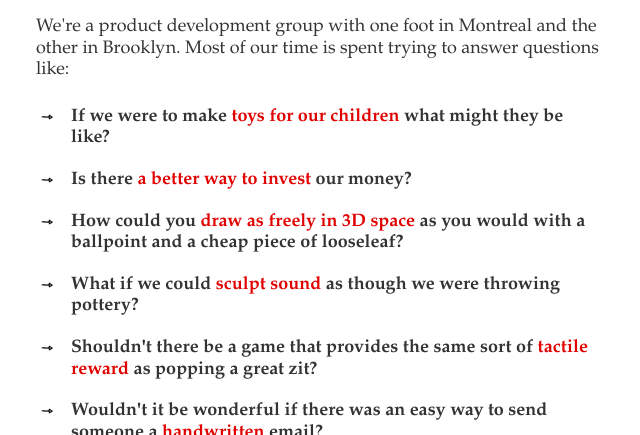
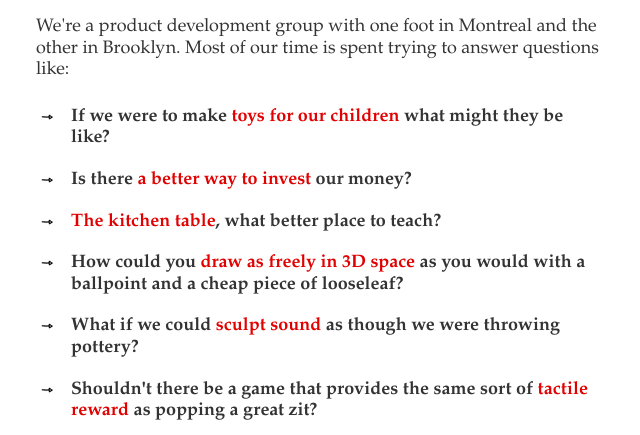
Before and after one commit to pitarupaterson/pitarupaterson_site, a plain HTML site: page index.html in a window 1280 px wide. Shown: the part 639-1074 px from the top of the page, without its empty margins (319-959 px from the left). Drawn offline with Linux system fonts and the light colour scheme.

Commit message:
Added kitchen table coders

```diff
--- a/index.html
+++ b/index.html
@@ -37,6 +37,8 @@
         <li>If we were to make <a href="http://getnumby.com/">toys for our children</a> what might they be like?</li>
 
         <li>Is there <a href="https://plantly.com/">a better way to invest</a> our money?</li>
+
+        <li><a href="http://kitchentablecoders.com/">The kitchen table</a>, what better place to teach?</li>
 
         <li>How could you <a href="http://rhondaforever.com/">draw as freely in 3D space</a> as you would with a ballpoint and a cheap piece of looseleaf?</li>
 
```
